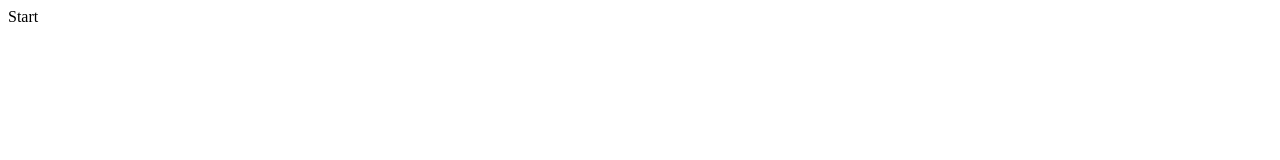
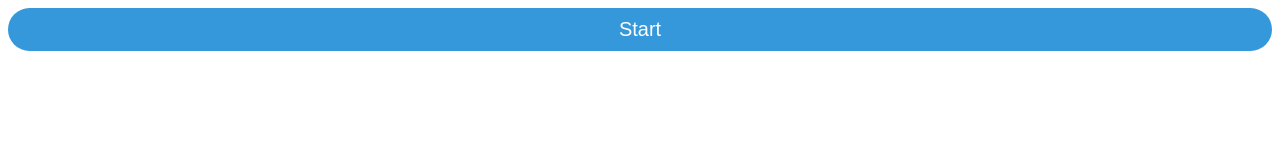
Before and after one commit to Nazgulbunny/Memory-Game-from-scratch, a plain HTML site: page index.html in a window 1280 px wide. Drawn offline with Linux system fonts and the light colour scheme.

Commit message:
added btn class in html and style in css

```diff
--- a/app.css
+++ b/app.css
@@ -0,0 +1,22 @@
+
+
+
+
+
+.btn {
+      background: #3498db;
+      text-align: center;
+      -webkit-border-radius: 28;
+      -moz-border-radius: 28;
+      border-radius: 28px;
+      font-family: Arial;
+      color: #ffffff;
+      font-size: 20px;
+      padding: 10px 20px 10px 20px;
+      text-decoration: none;
+    }
+
+    .btn:hover {
+      background: #3cb0fd;
+      text-decoration: none;
+    }
--- a/index.html
+++ b/index.html
@@ -7,7 +7,7 @@
 </head>
 <body>
 	<div id="wrapper">
-		<div id="start">Start</div>
+		<div id="start" class="btn">Start</div>
 		<div id ="score"></div>
 		<div id = "message"></div>
 		<div id ="gameboard"></div>
```
